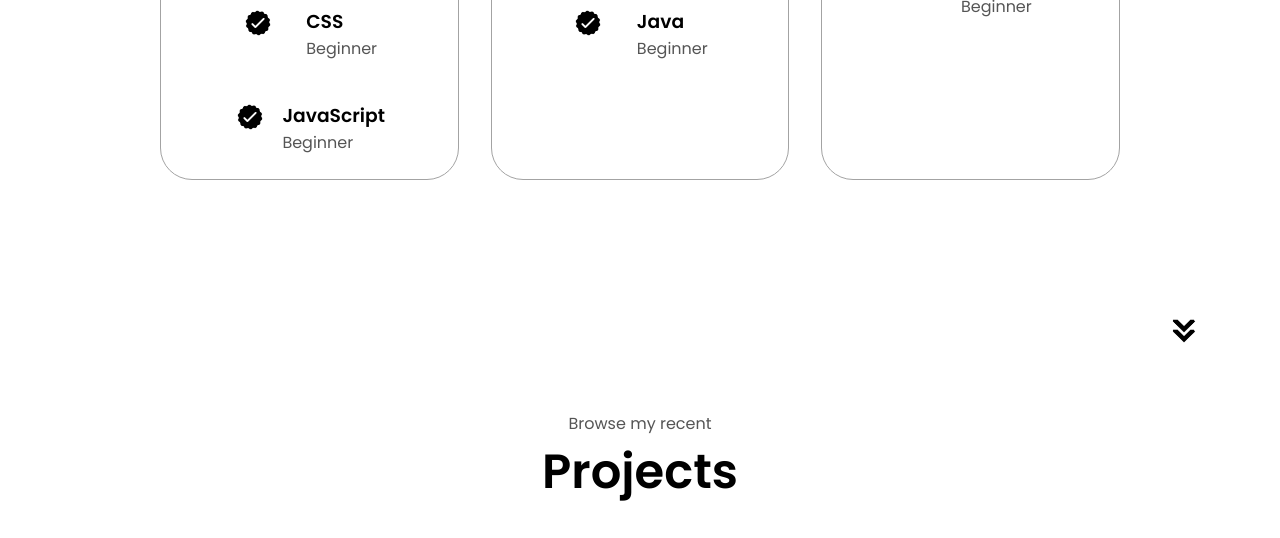
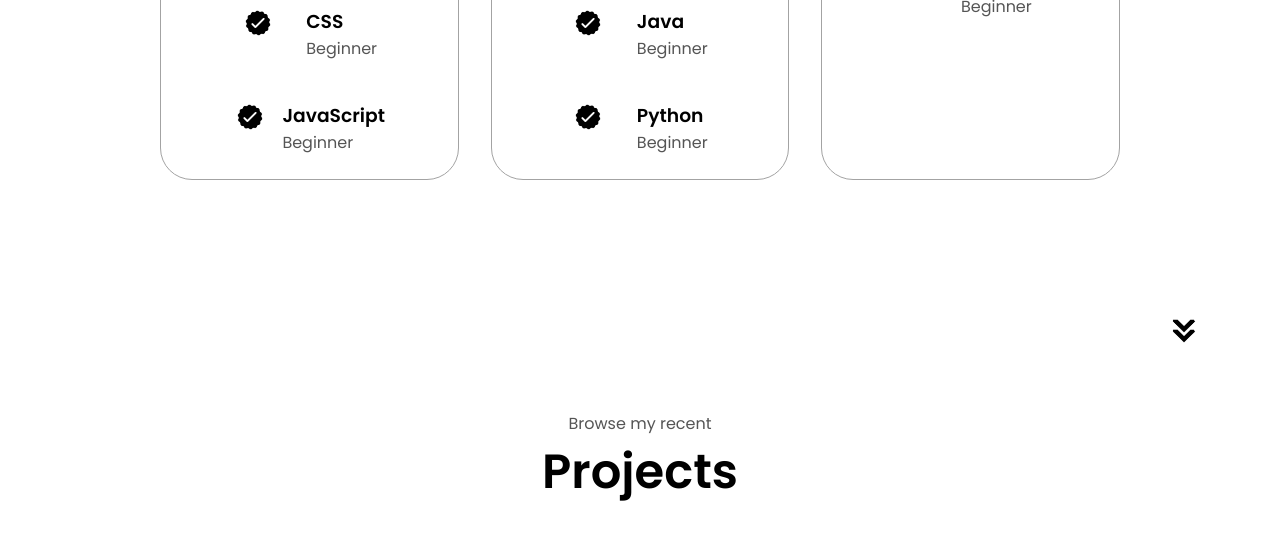
Before and after one commit to alexbrez/portfolio, a plain HTML site: page index.html in a window 1280 px wide. Shown: the part 2053-2591 px from the top of the page. Drawn offline with Linux system fonts and the light colour scheme.

Commit message:
Update index.html

```diff
--- a/index.html
+++ b/index.html
@@ -137,6 +137,14 @@
                             </div>
                         </article>
 
+                         <article>
+                            <img src="./assets/checkmark.png" alt="Experience icon" class="icon"/>
+                            <div>
+                                <h3>Python</h3>
+                                <p>Beginner</p>
+                            </div>
+                        </article>
+
                     </div>
 
                 </div>
```
